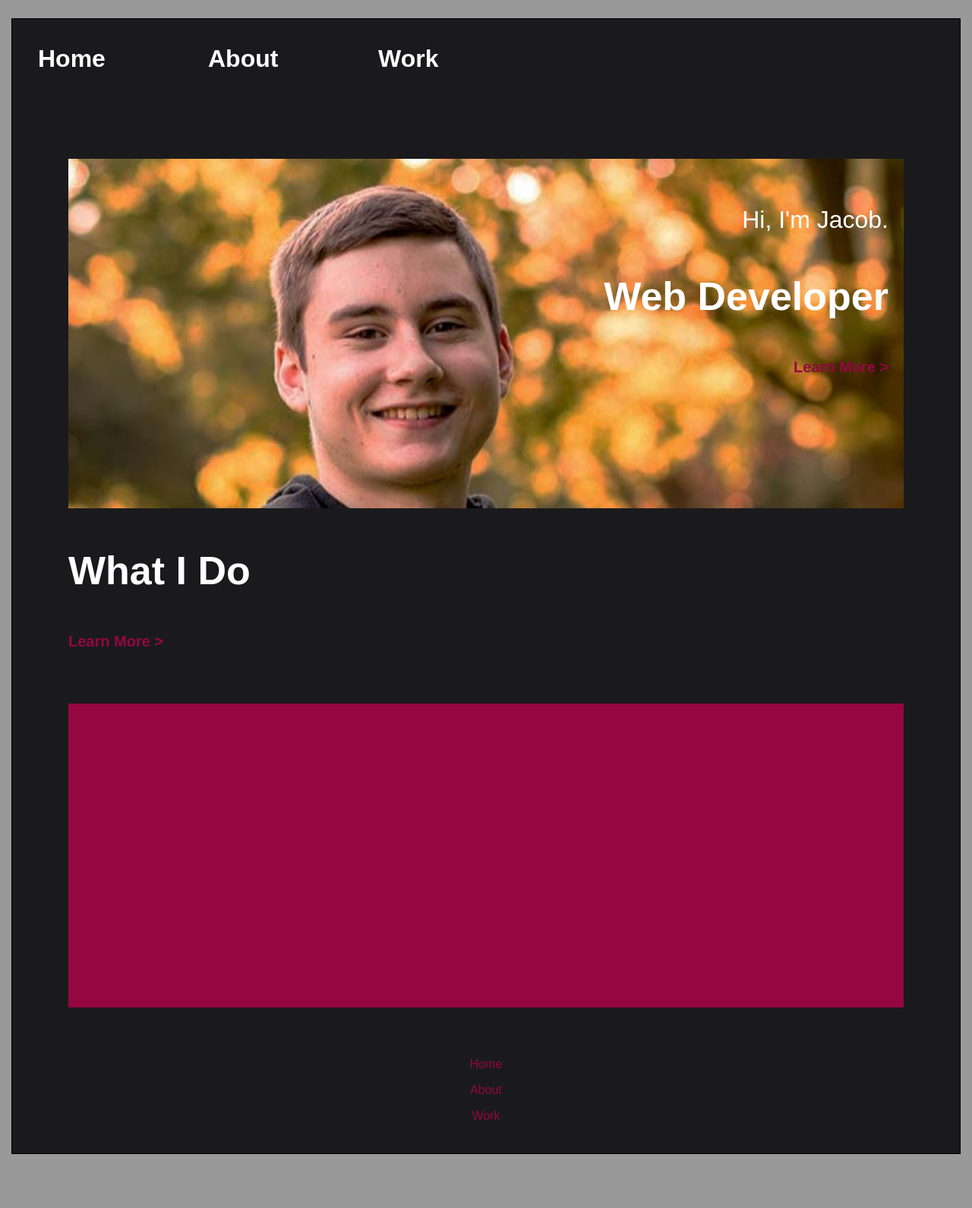
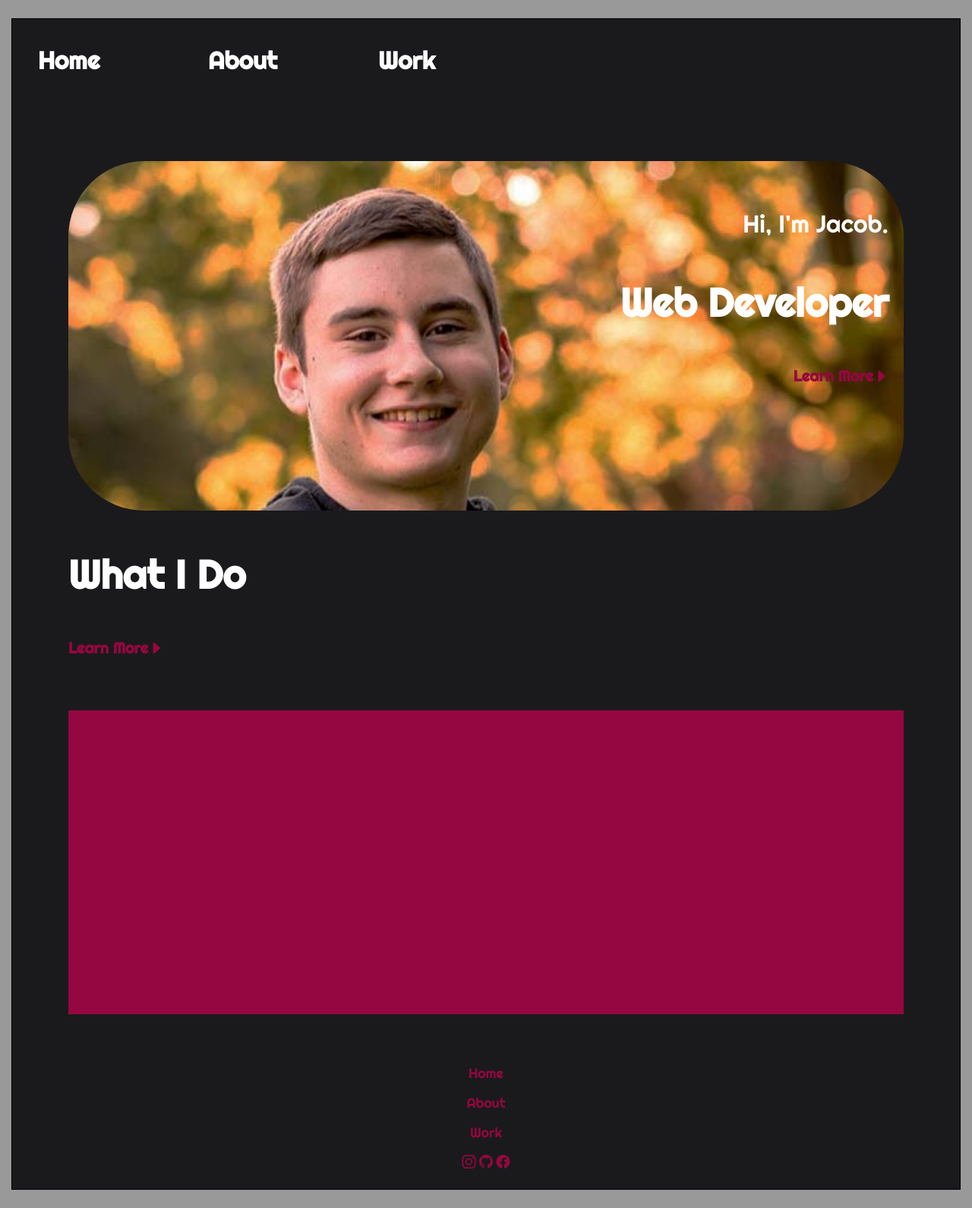
Before and after one commit to Jwiggs27/CTK301, a plain HTML site: page Mockup Implementation/FrontPagePortfolio.html in a window 1280 px wide. Shown: the whole page at 76% size. Before the commit the page ends 1543 px from the top, so only its background shows below. Drawn offline with nearby package versions, Linux system fonts and the light colour scheme.

Commit message:
Add files via upload

```diff
--- a/Mockup Implementation/Blank1200px.css
+++ b/Mockup Implementation/Blank1200px.css
@@ -36,8 +36,10 @@ nav li a {
   font-weight: bold;
   color: #FFFFFF;
   font-size: 32px;
-  font-family: sans-serif;
+  font-family: 'Righteous', cursive;
   border-bottom: 3px solid transparent;
+  transition: border 1.0s;
+
 }
 
 nav li a:hover {
@@ -47,7 +49,7 @@ nav li a:hover {
 
 main {
   grid-column: span 12;
-  font-family: sans-serif;
+  font-family: 'Righteous', cursive;
   color: #FFFFFF;
   font-weight: bold;
   font-size: 52px;
@@ -68,20 +70,16 @@ main img {
     text-align: right;
     height: 400px;
     padding-right: 20px;
+    border-radius: 100px;
 }
 
 .Hello {
   font-weight: normal;
   font-size: 32px;
+
 }
 
 .Learnmore {
-  font-weight: bold;
-  font-size: 20px;
-  padding-bottom: 50px;
-}
-
-.learnmore2 {
   font-weight: bold;
   font-size: 20px;
   padding-bottom: 50px;
@@ -94,6 +92,7 @@ main a {
 
 main a:hover {
   padding: 10px 20px;
+  transition: padding 1.0s;
 }
 
 aside {
@@ -116,10 +115,16 @@ aside {
 footer {
     grid-column: span 12;
     text-align: center;
-    font-family: sans-serif;
+    font-family: 'Righteous', cursive;
 }
 
 footer a {
   color: #950740;
   text-decoration: none;
+  font-size: 18px;
+  transition: color 1.0s;
 }
+
+footer a:hover {
+  color: #FFFFFF;
+}
--- a/Mockup Implementation/FrontPagePortfolio.html
+++ b/Mockup Implementation/FrontPagePortfolio.html
@@ -4,6 +4,10 @@
 	<meta charset="UTF-8">
 	<title>Jacob's Portfolio</title>
 	<link href="Blank1200px.css" rel="stylesheet" type="text/css">
+	<link rel="preconnect" href="https://fonts.googleapis.com">
+	<link rel="preconnect" href="https://fonts.gstatic.com" crossorigin>
+	<link href="https://fonts.googleapis.com/css2?family=Righteous&display=swap" rel="stylesheet">
+	<link rel="stylesheet" href="https://cdn.jsdelivr.net/npm/bootstrap-icons@1.6.1/font/bootstrap-icons.css">
 </head>
 <body>
 	<div id="wrapper">
@@ -11,18 +15,18 @@
 		<nav>
 			<ul>
 				<li><a href="FrontPagePortfolio.html">Home</a></li>
-				<li><a href="#">About</a></li>
-				<li><a href="#">Work</a></li>
+				<li><a href="about.html">About</a></li>
+				<li><a href="workpage.html">Work</a></li>
 			</ul>
 		</nav>
 		<main>
 			<div class="inline">
 			<p class="Hello">Hi, I'm Jacob.</p>
 			<p>Web Developer</p>
-			<p class="Learnmore"><a href="#">Learn More ></a></p>
+			<p class="Learnmore"><a href="about.html">Learn More<i class="bi bi-caret-right-fill"></i></a></p>
 		</div>
 		<p> What I Do</p>
-		<p class="learnmore2"><a href="#">Learn More ></a></p>
+		<p class="Learnmore"><a href="workpage.html">Learn More<i class="bi bi-caret-right-fill"></i></a></p>
 		<aside>
 		</aside>
 		<!-- <div class="flexwrapper">
@@ -37,8 +41,12 @@
 </main>
 	<footer>
 		<p><a href="FrontPagePortfolio.html">Home</a></p>
-		<p><a href="#">About</a></p>
-		<p><a href="#">Work</a></p>
+		<p><a href="about.html">About</a></p>
+		<p><a href="workpage.html">Work</a></p>
+		<a href="https://instagram.com" class="bi bi-instagram" target="_blank"></a>
+		<a href="https://github.com" class="bi bi-github" target="_blank"></a>
+		<a href="https://facebook.com" class="bi bi-facebook" target="_blank"></a>
+
 	</footer>
 	</div>
 </body>
```
Also changed, not shown: Mockup Implementation/about.html (added, +45 -0 lines), Mockup Implementation/workpage.html (added, +54 -0 lines), 3 other files.
